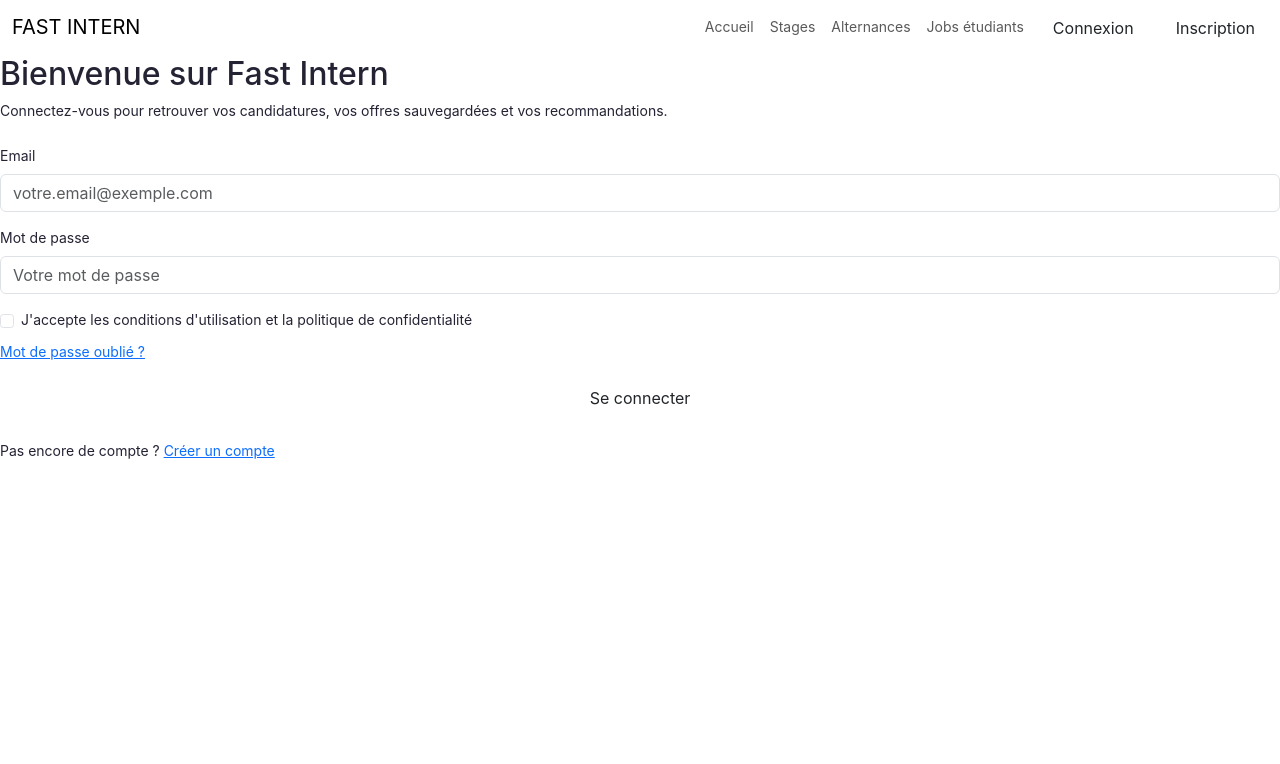
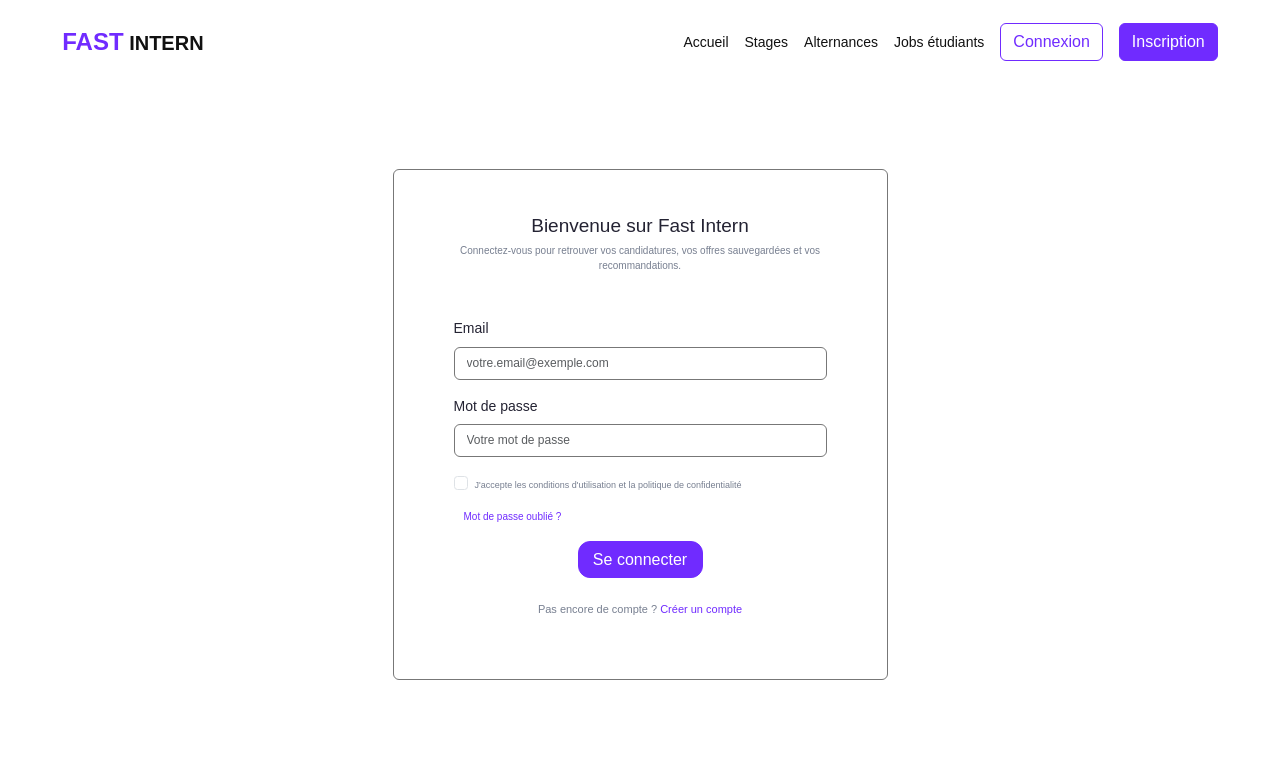
Before and after one commit to ilanhans/fastintern, a PHP site: page / in a window 1280 px wide. Shown: the top 764 px of the page. Run offline with PHP 8.4, Linux system fonts and the light colour scheme.

Commit message:
ajout des cssd e tout le monde

```diff
--- a/style.css
+++ b/style.css
@@ -516,3 +516,252 @@ h1 {
         flex-direction: column;
     }
 }
+
+
+/* GENERAL */
+
+body {
+    margin: 0;
+    padding: 0;
+    font-family: Arial, sans-serif;
+    background-color: white;
+    color: #242333;
+}
+
+
+/* NAVIGATION */
+
+.fast-navbar {
+    padding: 20px 4%;
+    background-color: white;
+}
+
+.navbar-brand {
+    text-decoration: none;
+}
+
+.logo-fast {
+    color: #702BFF;
+    font-size: 24px;
+    font-weight: bold;
+}
+
+.logo-intern {
+    color: #111;
+    font-size: 20px;
+    font-weight: bold;
+}
+
+.nav-link {
+    color: #111;
+    font-size: 14px;
+}
+
+.nav-link:hover {
+    color: #702BFF;
+}
+
+
+/* BOUTONS */
+
+.btn-purple {
+    background-color: #702BFF;
+    color: white;
+    border: 1px solid #702BFF;
+    border-radius: 6px;
+}
+
+.btn-purple:hover {
+    background-color: #5B1FE0;
+    color: white;
+}
+
+.btn-outline-purple {
+    background-color: white;
+    color: #702BFF;
+    border: 1px solid #702BFF;
+    border-radius: 6px;
+}
+
+.btn-outline-purple:hover {
+    background-color: #702BFF;
+    color: white;
+}
+
+
+/* CONNEXION */
+
+.login-section {
+    min-height: 85vh;
+    display: flex;
+    justify-content: center;
+    align-items: center;
+    padding: 30px 15px;
+}
+
+.login-card {
+    width: 100%;
+    max-width: 495px;
+    padding: 45px 60px;
+    border: 1px solid #777;
+    border-radius: 6px;
+    background-color: white;
+}
+
+.login-card h2 {
+    text-align: center;
+    font-size: 19px;
+    margin-bottom: 6px;
+}
+
+.login-description {
+    text-align: center;
+    font-size: 10px;
+    color: #777f90;
+    margin-bottom: 45px;
+}
+
+.login-card .form-label {
+    font-size: 14px;
+}
+
+.login-card .form-control {
+    height: 33px;
+    font-size: 12px;
+    border: 1px solid #777;
+    border-radius: 6px;
+}
+
+.login-card .form-check-label {
+    font-size: 9px;
+    color: #777f90;
+}
+
+.login-card .form-check-input:checked {
+    background-color: #702BFF;
+    border-color: #702BFF;
+}
+
+.login-card .form-control:focus,
+.register-card .form-control:focus {
+    border-color: #702BFF;
+    box-shadow: 0 0 0 0.15rem rgba(112, 43, 255, 0.15);
+}
+
+.forgot-password {
+    margin-left: 10px;
+}
+
+.forgot-password a {
+    font-size: 10px;
+    color: #702BFF;
+    text-decoration: none;
+}
+
+.login-button {
+    width: 125px;
+    height: 37px;
+    border-radius: 12px;
+}
+
+.login-footer {
+    text-align: center;
+    font-size: 11px;
+    color: #777f90;
+}
+
+.login-footer a {
+    color: #702BFF;
+    text-decoration: none;
+}
+
+
+/* INSCRIPTION */
+
+.register-section {
+    min-height: 85vh;
+    display: flex;
+    justify-content: center;
+    align-items: flex-start;
+    padding: 25px 15px 60px;
+}
+
+.register-card {
+    width: 100%;
+    max-width: 280px;
+    padding: 12px 27px 28px;
+    border: 1px solid #777;
+    border-radius: 12px;
+    background-color: white;
+    box-shadow: 0 3px 4px rgba(0, 0, 0, 0.15);
+}
+
+.register-card h2 {
+    text-align: center;
+    font-size: 14px;
+    white-space: nowrap;
+    margin-bottom: 7px;
+}
+
+.register-description {
+    text-align: center;
+    font-size: 7.5px;
+    color: #777f90;
+    margin-bottom: 20px;
+}
+
+.register-card .form-label {
+    font-size: 10px;
+    margin-bottom: 6px;
+}
+
+.register-card .form-control {
+    height: 28px;
+    font-size: 9px;
+    border: 1px solid #777;
+    border-radius: 6px;
+}
+
+.register-button {
+    width: 100%;
+    height: 29px;
+    font-size: 13px;
+    padding: 3px;
+}
+
+.register-footer {
+    text-align: center;
+    font-size: 9px;
+    color: #777f90;
+    white-space: nowrap;
+}
+
+.register-footer a {
+    color: #702BFF;
+    text-decoration: none;
+}
+
+
+/* RESPONSIVE */
+
+@media (max-width: 768px) {
+
+    .fast-navbar {
+        padding: 15px;
+        flex-wrap: wrap;
+    }
+
+    .navbar-nav {
+        flex-wrap: wrap;
+        margin-top: 15px;
+    }
+
+    .login-card {
+        padding: 35px 25px;
+    }
+
+    .register-card {
+        max-width: 300px;
+    }
+
+}
```
